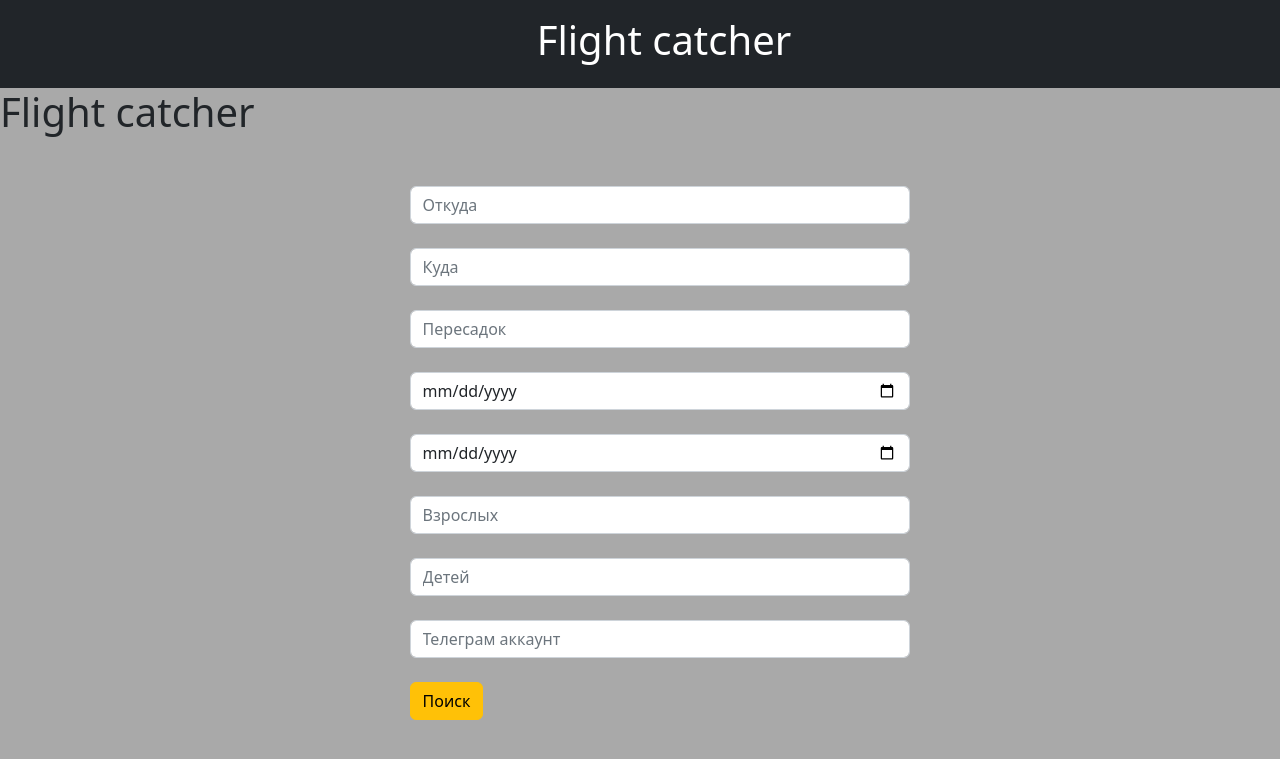
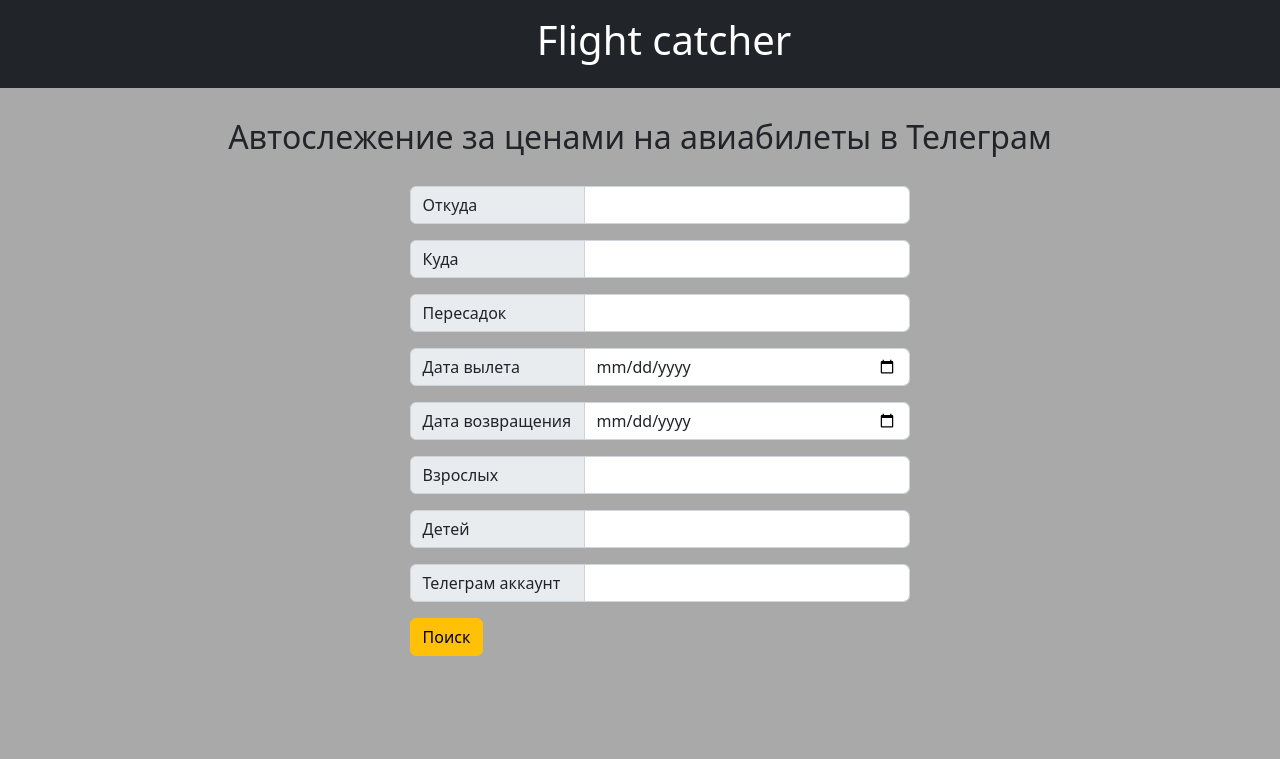
Before and after one commit to asbabushkin/Flight_catcher, a Django app: page / in a window 1280 px wide. Shown: the top 759 px of the page. Run offline with Django 4.2, Linux system fonts and the light colour scheme; some libraries are stand-ins or nearby versions.

Commit message:
Improving design index.html, result.html.

```diff
--- a/flight_catcher/flight_search/forms.py
+++ b/flight_catcher/flight_search/forms.py
@@ -10,48 +10,50 @@
         fields = ['depature_city', 'dest_city', 'max_transhipments', 'depart_date', 'return_date',
                   'num_adults', 'num_children', 'luggage', 'telegr_acc']
 
+
         widgets = {
             'depature_city': TextInput(attrs={
                 'class': 'form-control',
-                'placeholder': 'Откуда',
+                'placeholder': '',
             }),
             'dest_city': TextInput(attrs={
                 'class': 'form-control',
-                'placeholder': 'Куда',
+                'placeholder': '',
             }),
             'max_transhipments': TextInput(attrs={
                 'class': 'form-control',
-                'placeholder': 'Пересадок',
+                'placeholder': '',
             }),
             'depart_date': DateTimeInput(attrs={
                 'class': 'form-control',
-                'placeholder': 'Дата вылета',
+                'placeholder': '',
                 'type': 'date',
             }),
             'return_date': DateTimeInput(attrs={
                 'class': 'form-control',
-                'placeholder': 'Дата возвращения',
+                'placeholder': '',
                 'type': 'date',
             }),
             'num_adults': TextInput(attrs={
                 'class': 'form-control',
-                'placeholder': 'Взрослых',
+                'placeholder': '',
             }),
             'num_children': TextInput(attrs={
                 'class': 'form-control',
-                'placeholder': 'Детей',
+                'placeholder': '',
             }),
 
             'telegr_acc': TextInput(attrs={
                 'class': 'form-control',
-                'placeholder': 'Телеграм аккаунт',
+                'placeholder': '',
             }),
         }
+
     def __init__(self, *args, **kwargs):
         super().__init__(*args, **kwargs)
         self.fields['depature_city'].label = 'Откуда'
         self.fields['dest_city'].label = 'Куда'
-        #self.fields['oneway_flight'].label = 'В один конец'
+        # self.fields['oneway_flight'].label = 'В один конец'
         self.fields['max_transhipments'].label = 'Пересадок не более'
         self.fields['depart_date'].label = 'Дата вылета'
         self.fields['return_date'].label = 'Дата возвращения'
@@ -61,8 +63,6 @@
         self.fields['num_children'].required = False
         self.fields['luggage'].label = 'Багаж'
         self.fields['telegr_acc'].label = 'Телеграм аккаунт'
-
-
 
     def clean_depature_city(self):
         depature_city = self.cleaned_data['depature_city']
@@ -79,9 +79,6 @@
             raise ValidationError('Город назначения не найден!')
         return dest_city
 
-
-
-
     # depature = forms.CharField(min_length=2, max_length=50, strip=True, label='Откуда')
     # dest = forms.CharField(min_length=2, max_length=50, strip=True, label='Куда')
     # leave_date = forms.DateField(label='Вылет')
--- a/flight_catcher/flight_search/static/flight_search/css/flight_search.css
+++ b/flight_catcher/flight_search/static/flight_search/css/flight_search.css
@@ -5,5 +5,19 @@
 form {
     margin-left: 32%;
     width: 500px;
-    margin-top: 50px;
+    margin-top: 30px;
 }
+
+.main_container {
+    border: 0.5em solid red;
+    width: 50%;
+    display: inline;
+}
+
+.input-group-text {
+    width: 35%;
+}
+
+.text-center {
+    margin-top: 30px;
+}
--- a/flight_catcher/flight_search/templates/flight_search/index.html
+++ b/flight_catcher/flight_search/templates/flight_search/index.html
@@ -1,28 +1,49 @@
 {% extends 'flight_search/base.html' %}
 
 {% block content %}
+<figure class="text-center">
+    <h2>{{title}}</h2>
+</figure>
 
-<h1>{{title}}</h1>
+<div>
     <div>{{ form.non_field_errors }}</div>
     <form method="POST">
         {% csrf_token %}
-    {{ form.depature_city }}<br>
-    {{ form.dest_city }}<br>
-    {{ form.max_transhipments }}<br>
-    {{ form.depart_date }}<br>
-    {{ form.return_date }}<br>
-    {{ form.num_adults }}<br>
-    {{ form.num_children }}<br>
+        <div class="input-group mb-3">
+            <span class="input-group-text">Откуда</span>
+            {{ form.depature_city }}
+        </div>
+         <div class="input-group mb-3">
+            <span class="input-group-text">Куда</span>
+            {{ form.dest_city }}
+        </div>
+        <div class="input-group mb-3">
+            <span class="input-group-text">Пересадок</span>
+            {{ form.max_transhipments }}
+        </div>
+        <div class="input-group mb-3">
+            <span class="input-group-text">Дата вылета</span>
+            {{ form.depart_date }}
+        </div>
+        <div class="input-group mb-3">
+            <span class="input-group-text">Дата возвращения</span>
+            {{ form.return_date }}
+        </div>
+        <div class="input-group mb-3">
+            <span class="input-group-text">Взрослых</span>
+            {{ form.num_adults }}
+        </div>
+        <div class="input-group mb-3">
+            <span class="input-group-text">Детей</span>
+            {{ form.num_children }}
+        </div>
     <!--    {{ form.luggage }}-->
-    {{ form.telegr_acc }}<br>
+        <div class="input-group mb-3">
+            <span class="input-group-text">Телеграм аккаунт</span>
+            {{ form.telegr_acc }}
+        </div>
         <span>{{ error }}</span>
         <button class="btn btn-warning" type="submit">Поиск</button>
     </form>
-
-<!--<form action="{% url 'home' %}" method="post">-->
-<!--    {% csrf_token %}-->
-<!--    {{ form.as_p }}-->
-<!--    <button type="submit">Найти!</button>-->
-<!--</form>-->
-
+</div>
 {% endblock %}
--- a/flight_catcher/flight_search/views.py
+++ b/flight_catcher/flight_search/views.py
@@ -1,9 +1,6 @@
-import os
-from dotenv import load_dotenv
 from django.shortcuts import render, redirect
 from django.http import HttpResponseNotFound
 from .forms import SearchForm
-from telethon import TelegramClient, events, sync, connection as tel_connection
 
 
 
@@ -21,7 +18,7 @@
 
     form = SearchForm()
     context = {
-        'title': 'Flight catcher',
+        'title': 'Автослежение за ценами на авиабилеты в Телеграм',
         'form': form,
         'error': error,
     }
@@ -29,11 +26,7 @@
 
 
 def search_res(request):
-    # load_dotenv()
-    # with TelegramClient('flight_catcher', int(os.getenv('TELEGRAM_API')), os.getenv('TELEGRAM_HASH')) as client:
-    #     client.send_message(os.getenv('TELEGRAM_USER_NAME'),
-    #                         message=f'Вы подписались на сервис мониторинга цен на авиабилеты "Flight catcher". Цены на интересующий перелет будут высылаться ежечасно в течении 3 суток.')
-    return render(request, 'flight_search/result.html', {'title': 'Success!'})
+    return render(request, 'flight_search/result.html', {'title': 'Запрос принят!'})
 
 
 def pageNotFound(request, exception):
```
Also changed, not shown: flight_catcher/flight_search/templates/flight_search/result.html (+5 -4 lines). Lines whose indentation alone changed are shown as unchanged.
